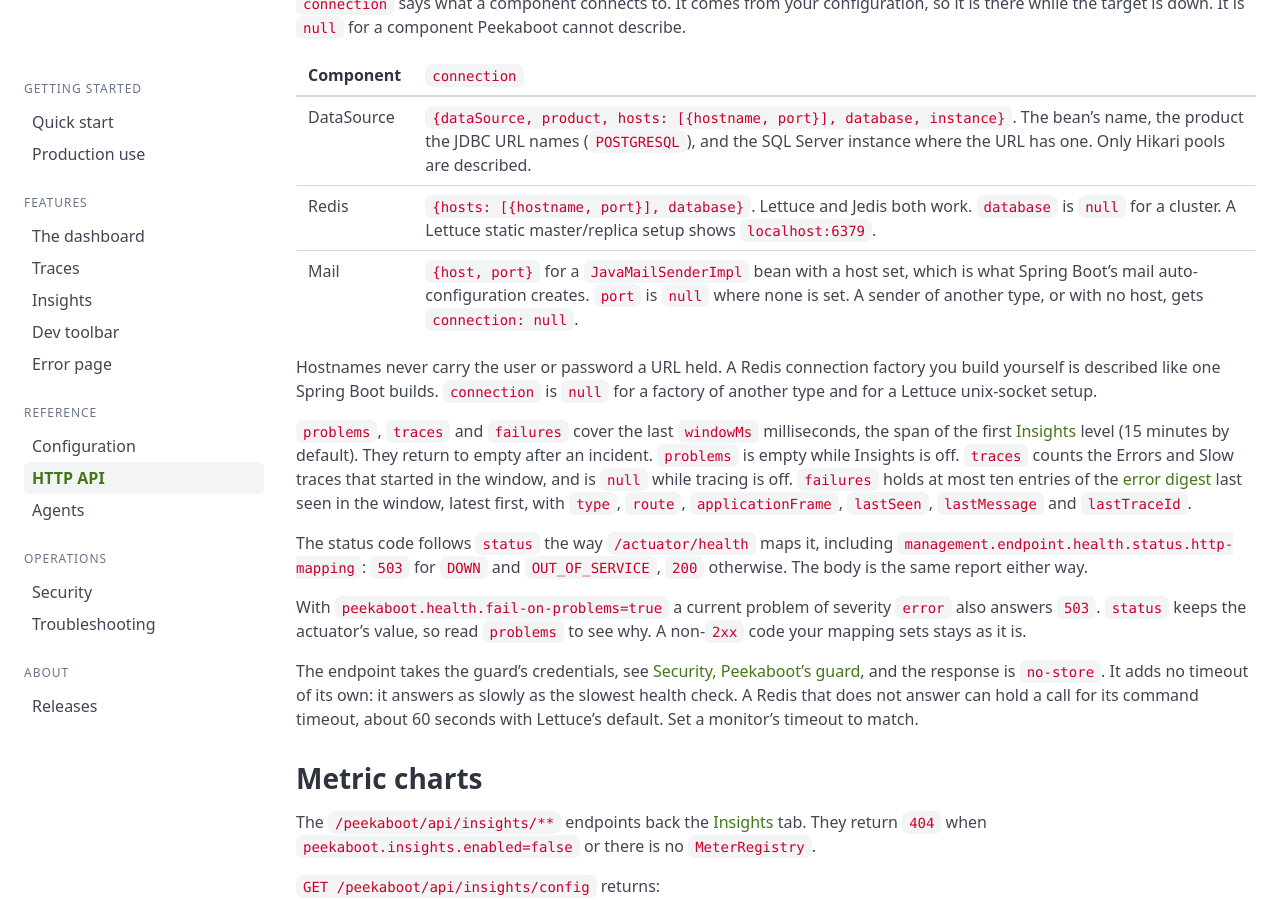
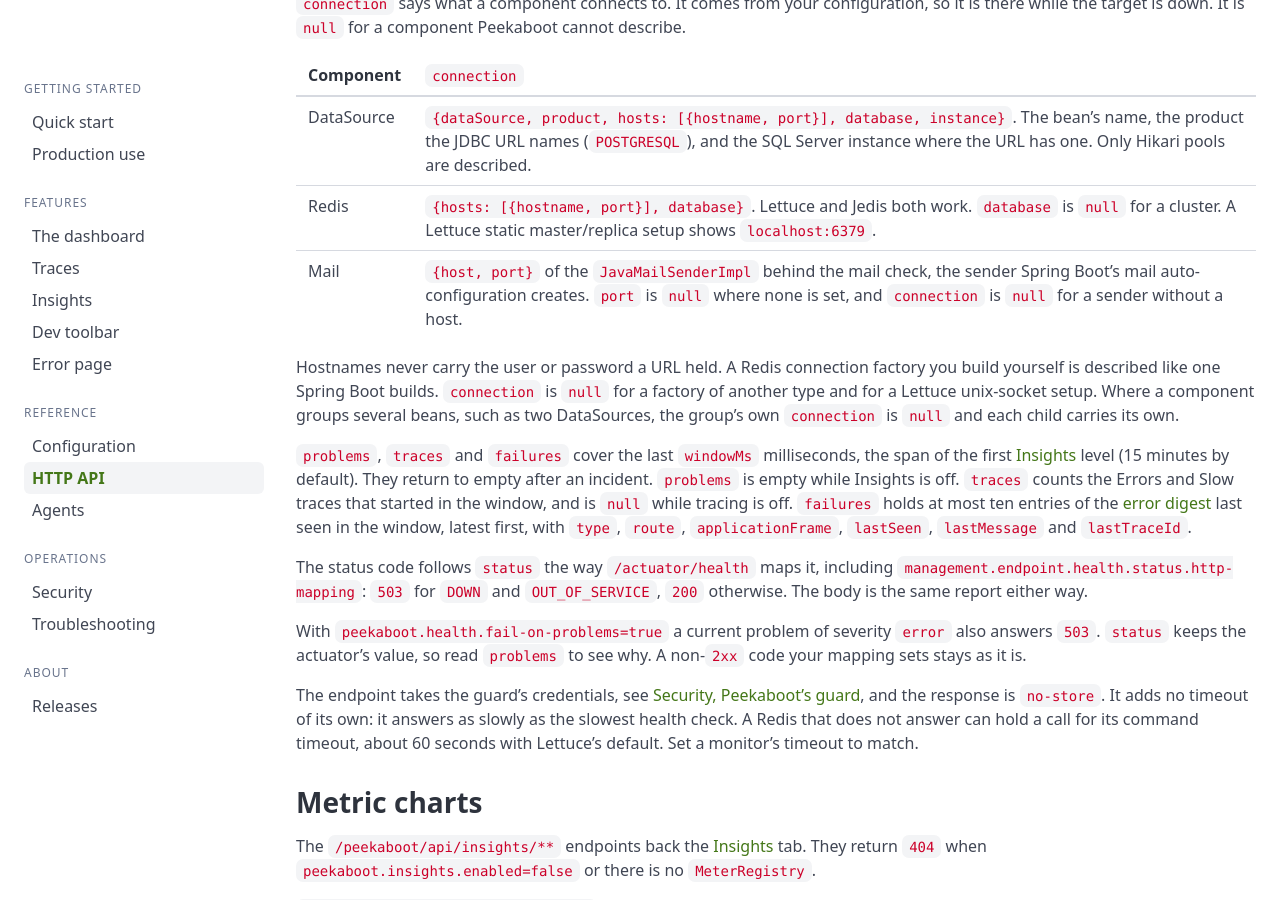
Before and after one commit to peekaboot-org/peekaboot-org.github.io, a Jekyll site: the page built from docs/api.md, in a window 1280 px wide and 900 px high, scrolled down 14577 px. Built offline with Jekyll 4.4.1, drawn with Linux system fonts in a browser that asks for light colours.

Commit message:
docs: describe mail and grouped connections

```diff
--- a/docs/api.md
+++ b/docs/api.md
@@ -547,11 +547,13 @@ while the target is down. It is `null` for a component Peekaboot cannot describe
 |---|---|
 | DataSource | `{dataSource, product, hosts: [{hostname, port}], database, instance}`. The bean's name, the product the JDBC URL names (`POSTGRESQL`), and the SQL Server instance where the URL has one. Only Hikari pools are described. |
 | Redis | `{hosts: [{hostname, port}], database}`. Lettuce and Jedis both work. `database` is `null` for a cluster. A Lettuce static master/replica setup shows `localhost:6379`. |
-| Mail | `{host, port}` for a `JavaMailSenderImpl` bean with a host set, which is what Spring Boot's mail auto-configuration creates. `port` is `null` where none is set. A sender of another type, or with no host, gets `connection: null`. |
+| Mail | `{host, port}` of the `JavaMailSenderImpl` behind the mail check, the sender Spring Boot's mail auto-configuration creates. `port` is `null` where none is set, and `connection` is `null` for a sender without a host. |
 
 Hostnames never carry the user or password a URL held. A Redis connection factory you build
 yourself is described like one Spring Boot builds. `connection` is `null` for a factory of
 another type and for a Lettuce unix-socket setup.
+Where a component groups several beans, such as two DataSources, the group's own `connection` is
+`null` and each child carries its own.
 
 `problems`, `traces` and `failures` cover the last `windowMs` milliseconds, the span of the first
 [Insights]({{ '/docs/insights/' | relative_url }}) level (15 minutes by default). They return to
```
